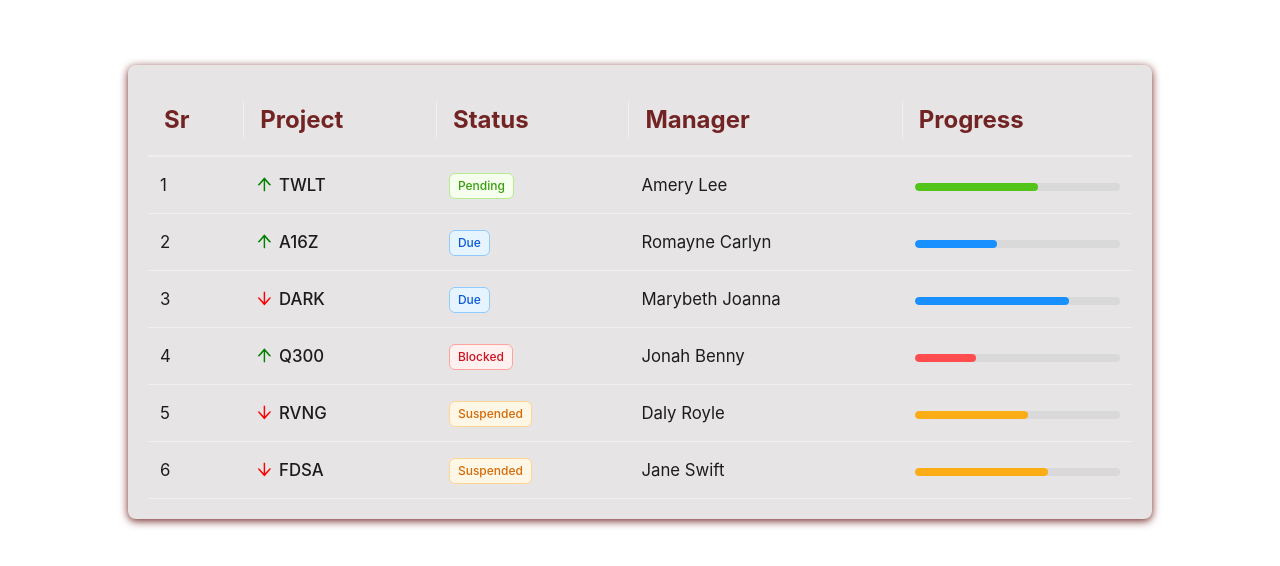
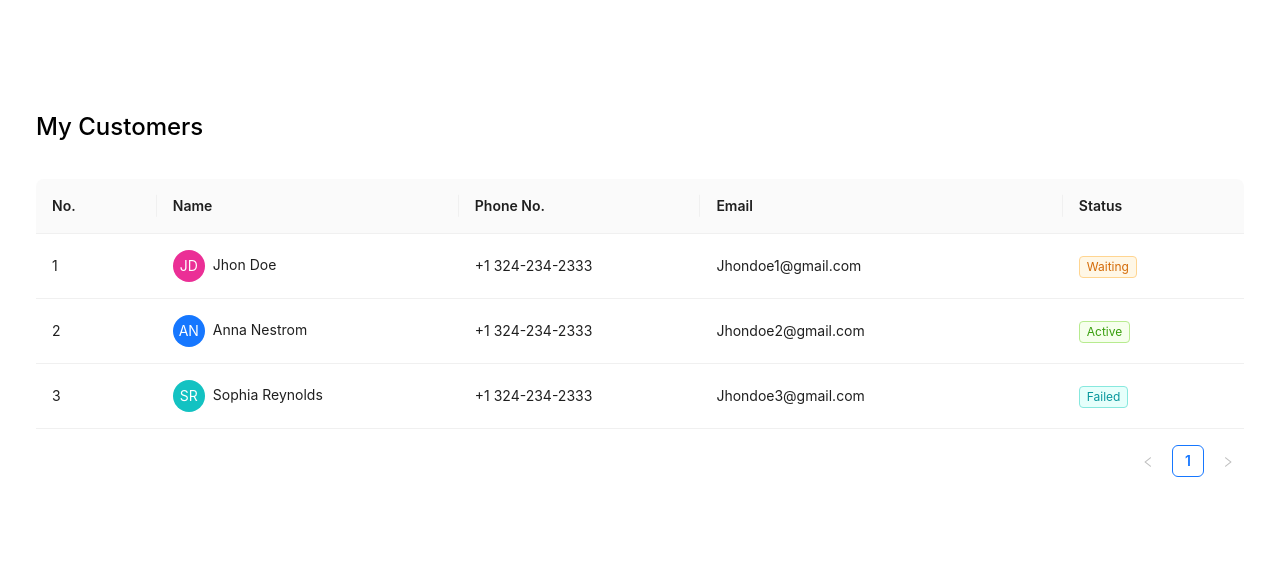
Before and after one commit to Zartasha-kanwal/mycode-base, a Next.js app: page / in a window 1280 px wide. Shown: the part 108-674 px from the top of the page. Built offline with nearby package versions, Linux system fonts and the light colour scheme.

Commit message:
Added table

```diff
--- a/src/app/Components/Table/Table.scss
+++ b/src/app/Components/Table/Table.scss
@@ -1,95 +1,30 @@
+.project-table-wrapper {
+  padding: 20px;    // allow full width
+  overflow-x: auto;
+  background-color: aqua; // wrapper scrolls on small screens
+}
+
 .project-table {
-  padding: 20px;
-  background: #e6e4e4;
-  border-radius: 8px;
-  width: 80%;
-  margin: 20px auto;
-  box-shadow: 0 2px 8px #722323;
-  overflow-x: auto;
+    // 👈 matches scroll.x so it will overflow
+  background: rgb(165, 29, 29);
 
   .ant-table {
-    border: none;
-    min-width: 600px;
-    min-height: 100%;
-    background-color: #e6e4e4;
+    border-radius: 12px;
+  }
 
-    .ant-table-thead > tr > th {
-      font-weight: 700;
-      font-size: x-large;
-      color: #722323;
-      background: #e6e4e4;
-      border-bottom: 2px solid #eee;
-    }
+  .customer-name {
+    display: flex;
+    align-items: center;
+    gap: 12px;
 
-    .ant-table-tbody > tr > td {
-      padding: 14px 12px;
-      vertical-align: middle;
+    .ant-avatar {
+      flex-shrink: 0;
     }
   }
 
-  .project-cell {
-    font-weight: 500;
-    display: flex;
-    align-items: center;
-  }
-
   .ant-tag {
-    border-radius: 6px;
-    font-weight: 500;
-    padding: 2px 8px;
-  }
-
-  .ant-progress-bg {
-    border-radius: 4px;
-  }
-
-  .ant-progress-inner {
-    background-color: #d9d9d9 !important;
-    border-radius: 4px;
-  }
-
-  /*  Tablet */
-  @media (max-width: 768px) {
-    width: 95%;
-    padding: 12px;
-
-    .ant-table-thead > tr > th {
-      font-size: 1rem;
-    }
-
-    .ant-table-tbody > tr > td {
-      padding: 10px;
-      font-size: 0.9rem;
-    }
-  }
-   /* Mobile  */
-  @media (max-width: 480px) {
-    width: 95%;
-    padding: 8px;
-
-    .ant-table-thead > tr > th {
-      font-size: 0.85rem;
-    }
-
-    .ant-table-tbody > tr > td {
-      font-size: 0.8rem;
-      padding: 6px;
-    }
-  }
-
-  /*  (≥1280px) */
-  @media (min-width: 1280px) {
-    .ant-table-tbody > tr > td {
-      padding: 18px 16px;
-      font-size: 1.05rem;
-    }
-  }
-
-  /*screens (≥1480px) */
-  @media (min-width: 1480px) {
-    .ant-table-tbody > tr > td {
-      padding: 28px 22px;
-      font-size: 1.1rem;
-    }
+    border-radius: 20px;
+    padding: 2px 12px;
+    font-size: 0.85rem;
   }
 }
--- a/src/app/Components/Table/Table.tsx
+++ b/src/app/Components/Table/Table.tsx
@@ -1,149 +1,118 @@
 "use client";
 
 import React from "react";
-import { Table, Tag, Progress } from "antd";
+import { Table, Avatar, Tag } from "antd";
 import type { ColumnsType } from "antd/es/table";
-import { ArrowUpOutlined, ArrowDownOutlined } from "@ant-design/icons";
-import "./Table.scss";
 
-interface ProjectData {
-  key: number;
-  project: string;
-  status: "Pending" | "Due" | "Blocked" | "Suspended";
-  manager: string;
-  progress: number;
-  trend: "up" | "down";
+interface Customer {
+  key: string;
+  no: number;
+  name: string;
+  phone: string;
+  email: string;
+  status: "Active" | "Waiting" | "Failed" | string;
 }
-const data: ProjectData[] = [
+
+const data: Customer[] = [
   {
-    key: 1,
-    project: "TWLT",
-    status: "Pending",
-    manager: "Amery Lee",
-    progress: 60,
-    trend: "up",
+    key: "1",
+    no: 1,
+    name: "Jhon Doe",
+    phone: "+1 324-234-2333",
+    email: "Jhondoe1@gmail.com",
+    status: "Waiting",
   },
   {
-    key: 2,
-    project: "A16Z",
-    status: "Due",
-    manager: "Romayne Carlyn",
-    progress: 40,
-    trend: "up",
+    key: "2",
+    no: 2,
+    name: "Anna Nestrom",
+    phone: "+1 324-234-2333",
+    email: "Jhondoe2@gmail.com",
+    status: "Active",
   },
   {
-    key: 3,
-    project: "DARK",
-    status: "Due",
-    manager: "Marybeth Joanna",
-    progress: 75,
-    trend: "down",
-  },
-  {
-    key: 4,
-    project: "Q300",
-    status: "Blocked",
-    manager: "Jonah Benny",
-    progress: 30,
-    trend: "up",
-  },
-  {
-    key: 5,
-    project: "RVNG",
-    status: "Suspended",
-    manager: "Daly Royle",
-    progress: 55,
-    trend: "down",
-  },
-  {
-    key: 6,
-    project: "FDSA",
-    status: "Suspended",
-    manager: "Jane Swift",
-    progress: 65,
-    trend: "down",
+    key: "3",
+    no: 3,
+    name: "Sophia Reynolds",
+    phone: "+1 324-234-2333",
+    email: "Jhondoe3@gmail.com",
+    status: "Failed",
   },
 ];
 
-const statusColors: Record<ProjectData["status"], string> = {
-  Pending: "green",
-  Due: "blue",
-  Blocked: "red",
-  Suspended: "orange",
+// Avatar colors
+const colors = [
+  "#1677ff",
+  "#52c41a",
+  "#fa8c16",
+  "#eb2f96",
+  "#13c2c2",
+  "#722ed1",
+];
+const getColor = (name: string) => {
+  const hash = name
+    .split("")
+    .reduce((acc, char) => acc + char.charCodeAt(0), 0);
+  return colors[hash % colors.length];
 };
-const columns: ColumnsType<ProjectData> = [
+
+// Status color
+const getStatusColor = (status: string) => {
+  switch (status) {
+    case "Active":
+      return "green";
+    case "Waiting":
+      return "orange";
+    case "Failed":
+      return "cyan"; // aqua-ish
+    default:
+      return "blue"; // fallback
+  }
+};
+
+const TableComponent: React.FC = () => {
+  const columns: ColumnsType<Customer> = [
+    { title: "No.", dataIndex: "no", key: "no", width: 100 },
     {
-    title: "Sr",
-    dataIndex: "key",
-    key: "key",
-  },
-  {
-    title: "Project",
-    dataIndex: "project",
-    key: "project",
-    render: (text, record) => (
-      <span className="project-cell">
-        {record.trend === "up" ? (
-          <ArrowUpOutlined style={{ color: "green", marginRight: 6 }} />
-        ) : (
-          <ArrowDownOutlined style={{ color: "red", marginRight: 6 }} />
-        )}
-        {text}
-      </span>
+      title: "Name",
+      dataIndex: "name",
+      key: "name",
+      width: 250,
+      render: (text: string) => (
+        <div className="customer-name">
+          <Avatar
+            style={{ backgroundColor: getColor(text), marginRight: "8px" }}
+          >
+            {text
+              .split(" ")
+              .map((n) => n[0])
+              .join("")}
+          </Avatar>
+          <span>{text}</span>
+        </div>
       ),
     },
+    { title: "Phone No.", dataIndex: "phone", key: "phone", width: 200 },
+    { title: "Email", dataIndex: "email", key: "email", width: 300 },
     {
       title: "Status",
       dataIndex: "status",
       key: "status",
-    render: (status: ProjectData["status"]) => (
-      <Tag color={statusColors[status]}>{status}</Tag>
+      width: 150,
+      render: (status: Customer["status"]) => (
+        <Tag color={getStatusColor(status)}>{status}</Tag>
       ),
-  },
-
-  {
-    title: "Manager",
-    dataIndex: "manager",
-    key: "manager",
-  },
-  {
-    title: "Progress",
-    dataIndex: "progress",
-    key: "progress",
-    render: (progress, record) => {
-      let color;
-      switch (record.status) {
-        case "Pending":
-          color = "#52c41a"; // green
-          break;
-        case "Due":
-          color = "#1890ff"; // blue
-          break;
-        case "Blocked":
-          color = "#ff4d4f"; // red
-          break;
-        case "Suspended":
-          color = "#faad14"; // orange
-          break;
-        default:
-          color = "#722323"; // orange
-      }
-      return (
-        <Progress percent={progress} showInfo={false} strokeColor={color} />
-      );
-    },
     },
   ];
 
-const TableComponent: React.FC = () => {
   return (
-    <div className="project-table">
+    <div className="project-table-wrapper">
       <Table
+        className="project-table"
+        columns={columns}
         dataSource={data}
-        columns={columns}
-        pagination={false}
-        rowClassName="custom-row"
-        scroll={{ x: "max-content" }}
+        pagination={{ pageSize: 5 }}
+        scroll={{ x: 1000 }}
       />
     </div>
   );
--- a/src/app/page.tsx
+++ b/src/app/page.tsx
@@ -3,7 +3,8 @@ import TableComponent from "./Components/Table/Table";
 
 export default function Home() {
   return (
-    <div className="background-color h-screen flex items-center justify-center">
+    <div className=" h-screen flex flex-col justify-center gap-4 lg:px-9 px-2 ">
+      <h1 className="text-start  py-5 text-2xl font-bold">My Customers</h1>
       <TableComponent />
     </div>
   );
```
Lines whose indentation alone changed are shown as unchanged.
